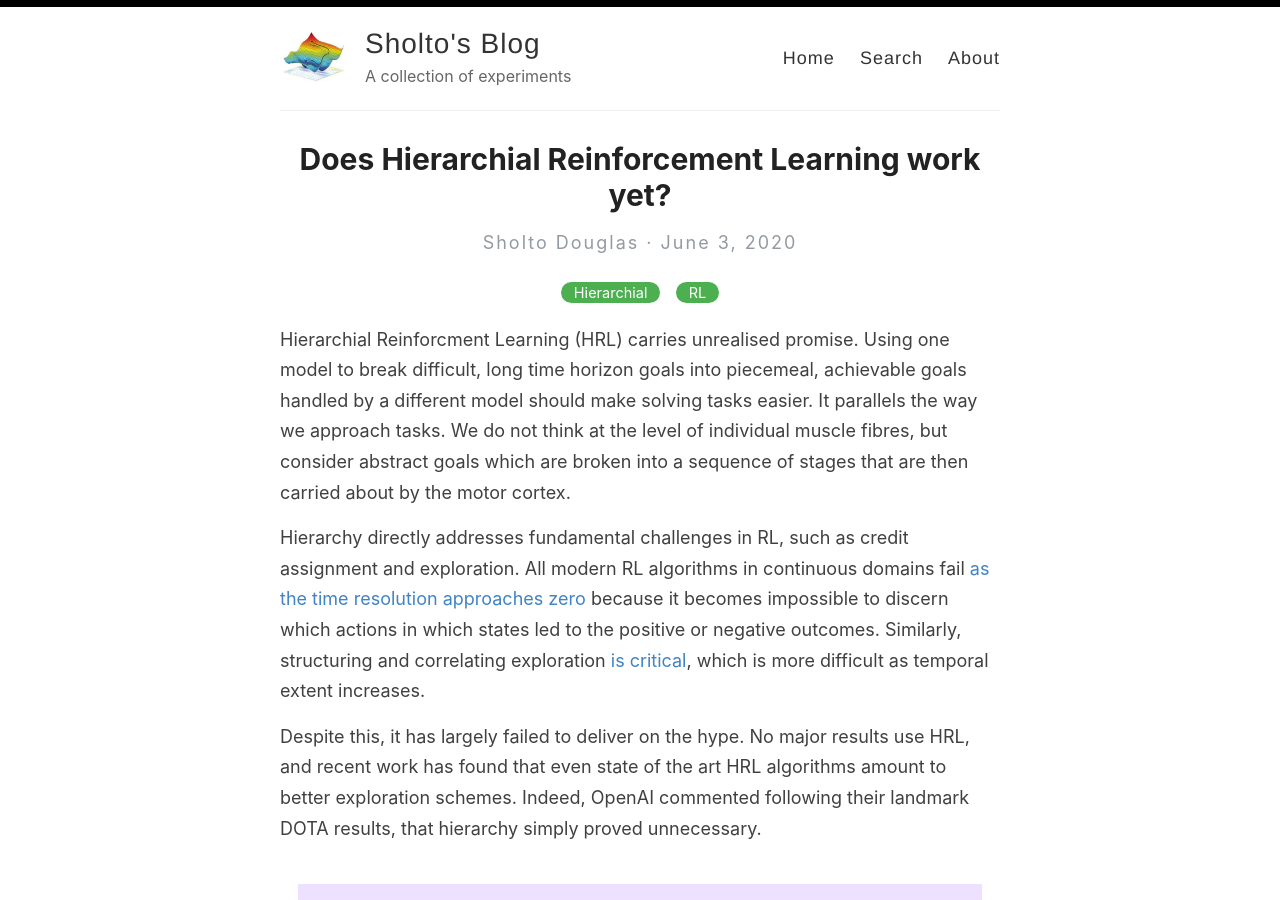
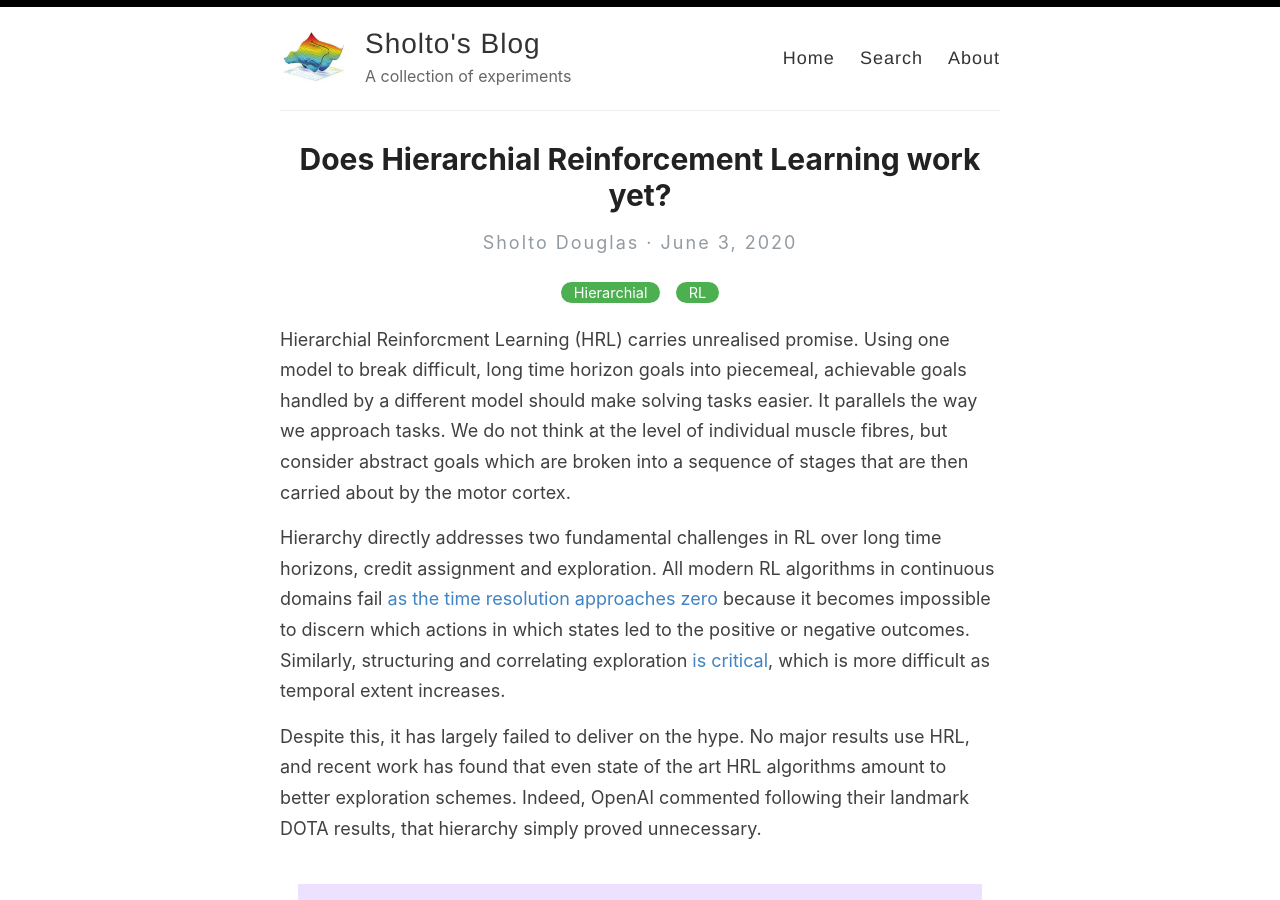
Before and after one commit to sholtodouglas/sholtodouglas.github.io, a Jekyll site: the page built from _posts/2020-06-03-DoesHierarchialRLWorkYet.md, in a window 1280 px wide and 900 px high. Built offline with Jekyll 4.4.1, drawn with Linux system fonts in a browser that asks for light colours.

Commit message:
Update 2020-06-03-DoesHierarchialRLWorkYet.md

```diff
--- a/_posts/2020-06-03-DoesHierarchialRLWorkYet.md
+++ b/_posts/2020-06-03-DoesHierarchialRLWorkYet.md
@@ -7,7 +7,7 @@ img: images/hierarchial/pickplacewsubgoals.gif
 
 Hierarchial Reinforcment Learning (HRL) carries unrealised promise. Using one model to break difficult, long time horizon goals into piecemeal, achievable goals handled by a different model should make solving tasks easier. It parallels the way we approach tasks. We do not think at the level of individual muscle fibres, but consider abstract goals which are broken into a sequence of stages that are then carried about by the motor cortex.
 
-Hierarchy directly addresses fundamental challenges in RL, such as credit assignment and exploration. All modern RL algorithms in continuous domains fail [as the time resolution approaches zero](https://openai.com/blog/ingredients-for-robotics-research/) because it becomes impossible to discern which actions in which states led to the positive or negative outcomes. Similarly, structuring and correlating exploration [is critical](https://arxiv.org/pdf/1802.07245.pdf), which is more difficult as temporal extent increases.
+Hierarchy directly addresses two fundamental challenges in RL over long time horizons, credit assignment and exploration. All modern RL algorithms in continuous domains fail [as the time resolution approaches zero](https://openai.com/blog/ingredients-for-robotics-research/) because it becomes impossible to discern which actions in which states led to the positive or negative outcomes. Similarly, structuring and correlating exploration [is critical](https://arxiv.org/pdf/1802.07245.pdf), which is more difficult as temporal extent increases.
 
 Despite this, it has largely failed to deliver on the hype. No major results use HRL, and recent work has found that even state of the art HRL algorithms amount to better exploration schemes. Indeed, OpenAI commented following their landmark DOTA results, that hierarchy simply proved unnecessary.
 > "RL researchers (including ourselves) have generally believed that long time horizons would require fundamentally new advances, such as hierarchical reinforcement learning. Our results suggest that we haven’t been giving today’s algorithms enough credit — at least when they’re run at sufficient scale and with a reasonable way of exploring."
```
